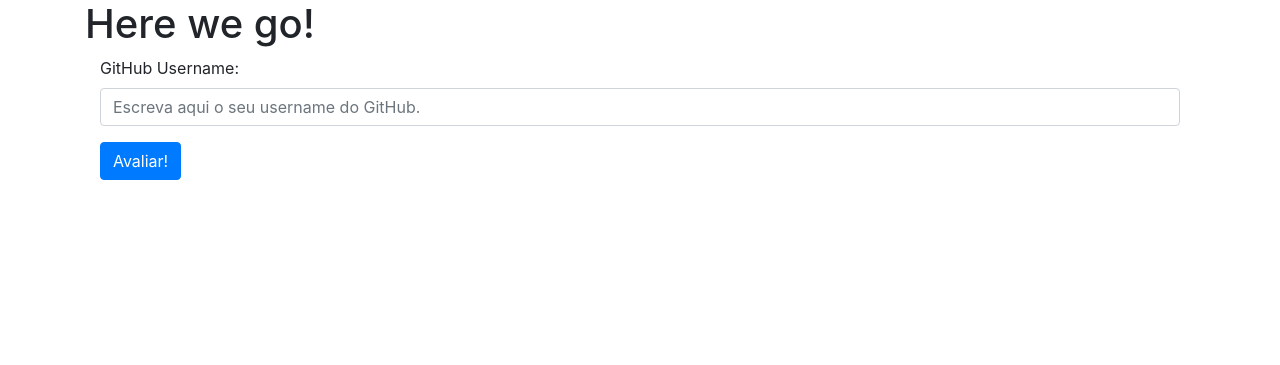
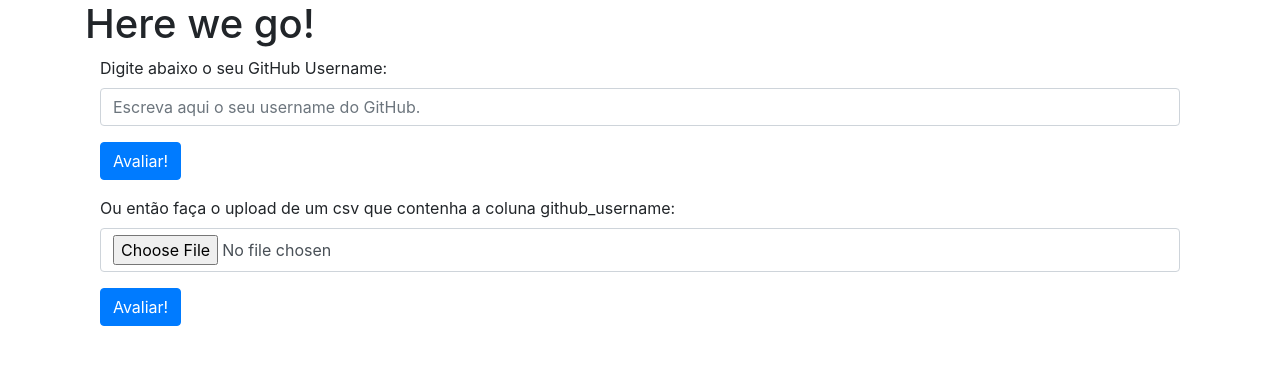
Before and after one commit to felipmartins/github-profile-evaluator, a Django app: page / in a window 1280 px wide. Shown: the top 365 px of the page. Run offline with Django 4.2, Linux system fonts and the light colour scheme; some libraries are stand-ins or nearby versions.

Commit message:
changes index page

```diff
--- a/evaluator/templates/index.html
+++ b/evaluator/templates/index.html
@@ -11,16 +11,27 @@
 
     <div class="container">
         <h1> Here we go! </h1>
+
         <div class="container">
             <form action="" method="post">
                 {% csrf_token %}
                 <div class="form-group">
-                    <label for="github_user">GitHub Username:</label>
+                    <label for="github_user">Digite abaixo o seu GitHub Username:</label>
                     <input type="text" class="form-control" id="github_user" name="github_user" placeholder="Escreva aqui o seu username do GitHub." required>
                 </div>
 
                 <button type="submit" class="btn btn-primary ">Avaliar!</button>
+            </form>
+        </div>
 
+        <div class="container g-3 py-3">
+            <form action="" method="post">
+                {% csrf_token %}
+                <div class="form-group">
+                    <label for="github_user">Ou então faça o upload de um csv que contenha a coluna github_username:</label>
+                    <input type="file" class="form-control" id="file" name="file" placeholder="Faça o upload do csv aqui." required>
+                </div>
+                <button type="submit" class="btn btn-primary ">Avaliar!</button>
             </form>
         </div>
     </div>
```
